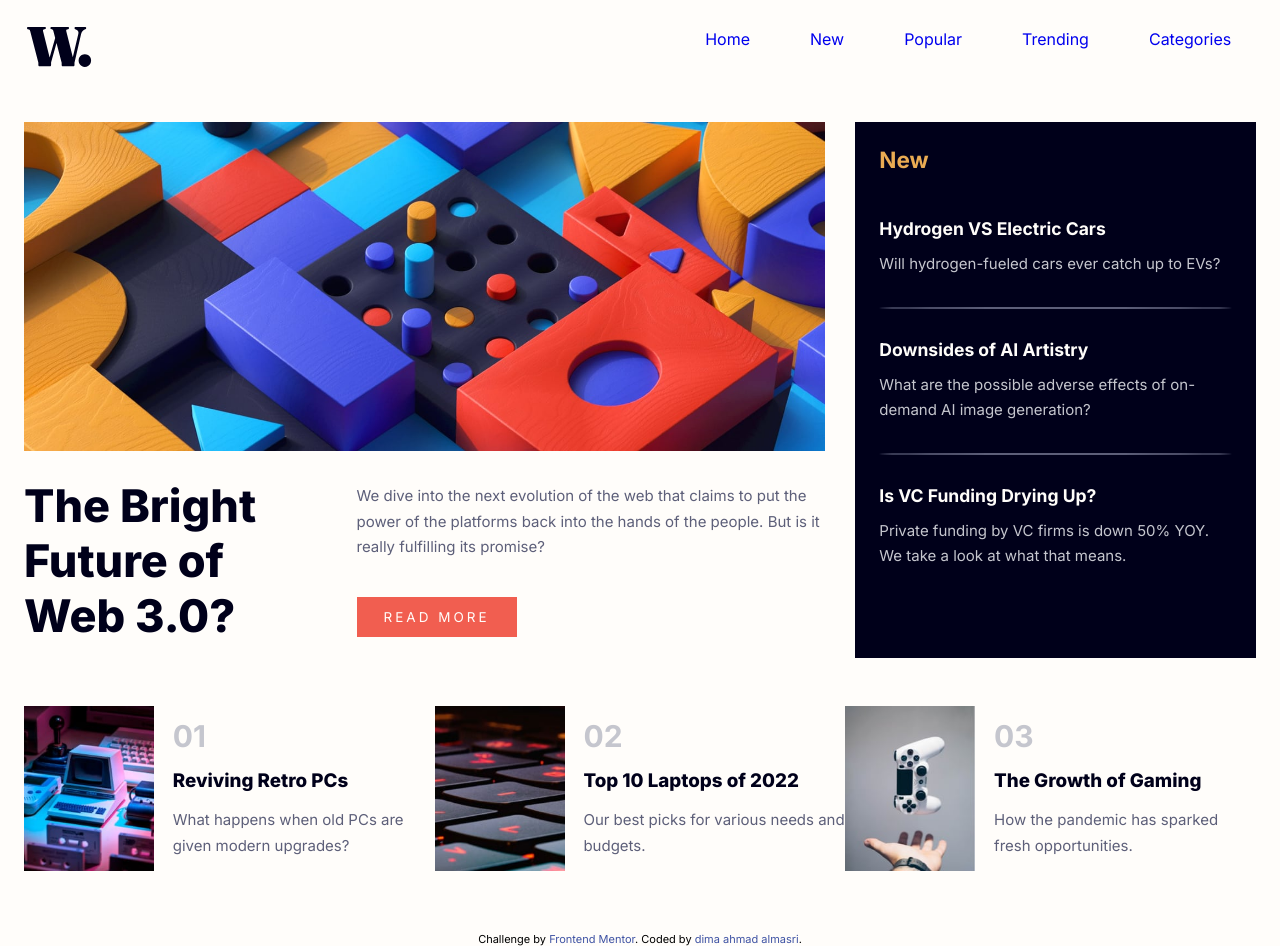
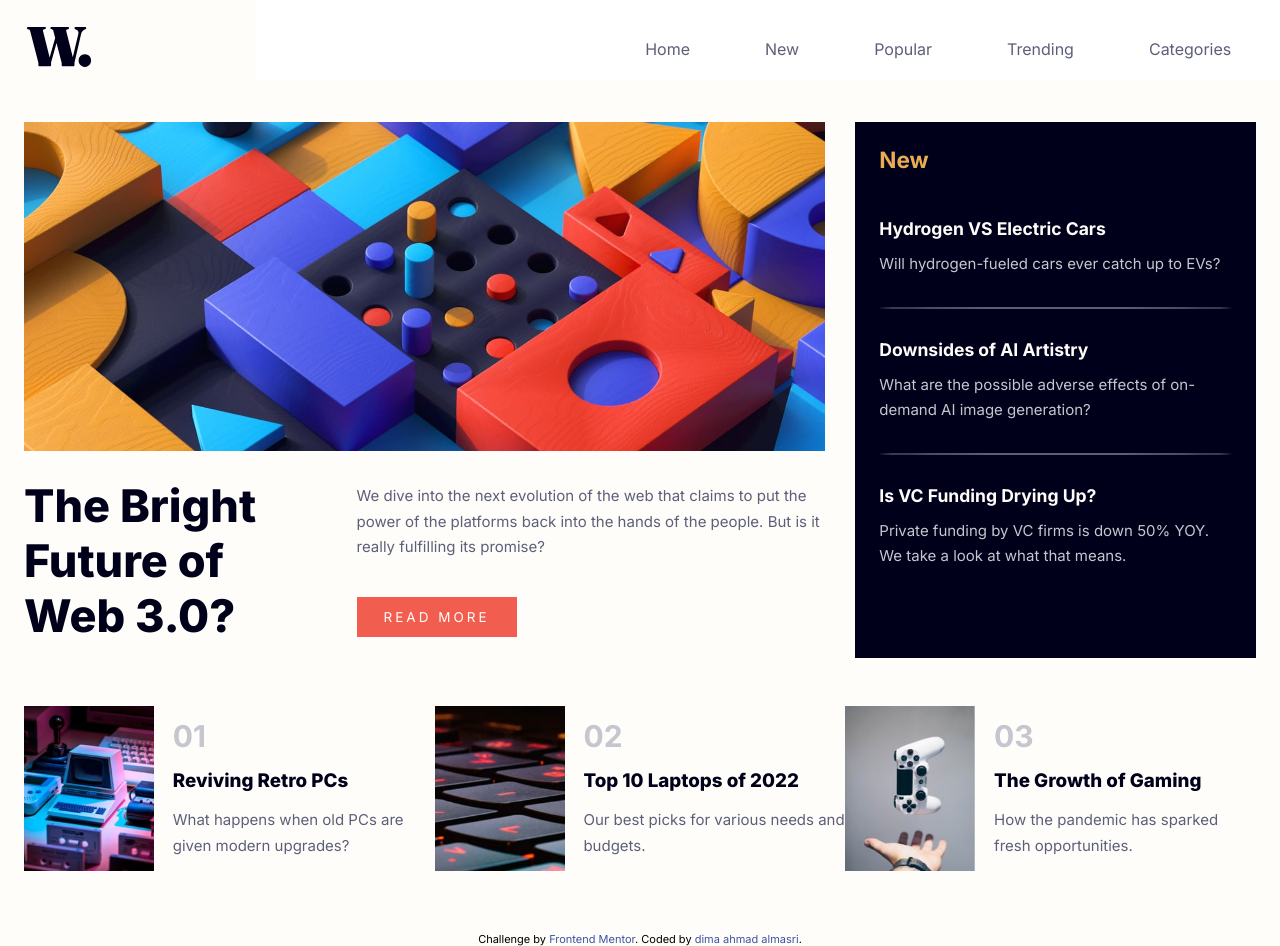
Before and after one commit to dimaalmasri22/HTU_demo2, a plain HTML site: page docs/index.html in a window 1280 px wide. Drawn offline with Linux system fonts and the light colour scheme.

Commit message:
solved the problem of hovring on all

```diff
--- a/docs/style2.css
+++ b/docs/style2.css
@@ -65,7 +65,7 @@ header nav {
   background-color: white;
   padding: 1.25rem;
   opacity: 1;
-  z-index: 999999;
+  z-index: 9999999999999;
 }
 header nav .menu-close button {
   background-color: transparent;
@@ -203,29 +203,32 @@ hr {
   display: inline-block;
     opacity: 1;
     z-index: auto;
-    width: 100%;
-    background-color: transparent;
+    height: 10vh;
+
   }
   header nav .menu-close {
     display: none;
   }
 
   header nav ul {
-    color:var(--Very-dark-blue);
+
     position: relative;
     top: 0;
     display: flex;
     align-items: center;
     justify-content: flex-end;
-    gap: 4rem;
+    gap: 5rem;
     margin-right: 2rem;
-    transform: translateY(50%);
+    transform: translateY(100%);
   }
 
   header nav ul li {
     margin: 0;
+
  }
-
+header nav ul li a {
+  color: var(--Dark-grayish-blue);
+}
   header .icon-menu button {
     display: none;
   }
@@ -237,6 +240,7 @@ hr {
   .right-side {
     margin-top: 0;
   }
+
   .left-side article {
     display: flex;
     justify-content: space-between;
@@ -256,4 +260,6 @@ hr {
     display: grid;
     grid-template-columns: repeat(3, 1fr);
   }
+
+
 }
```
